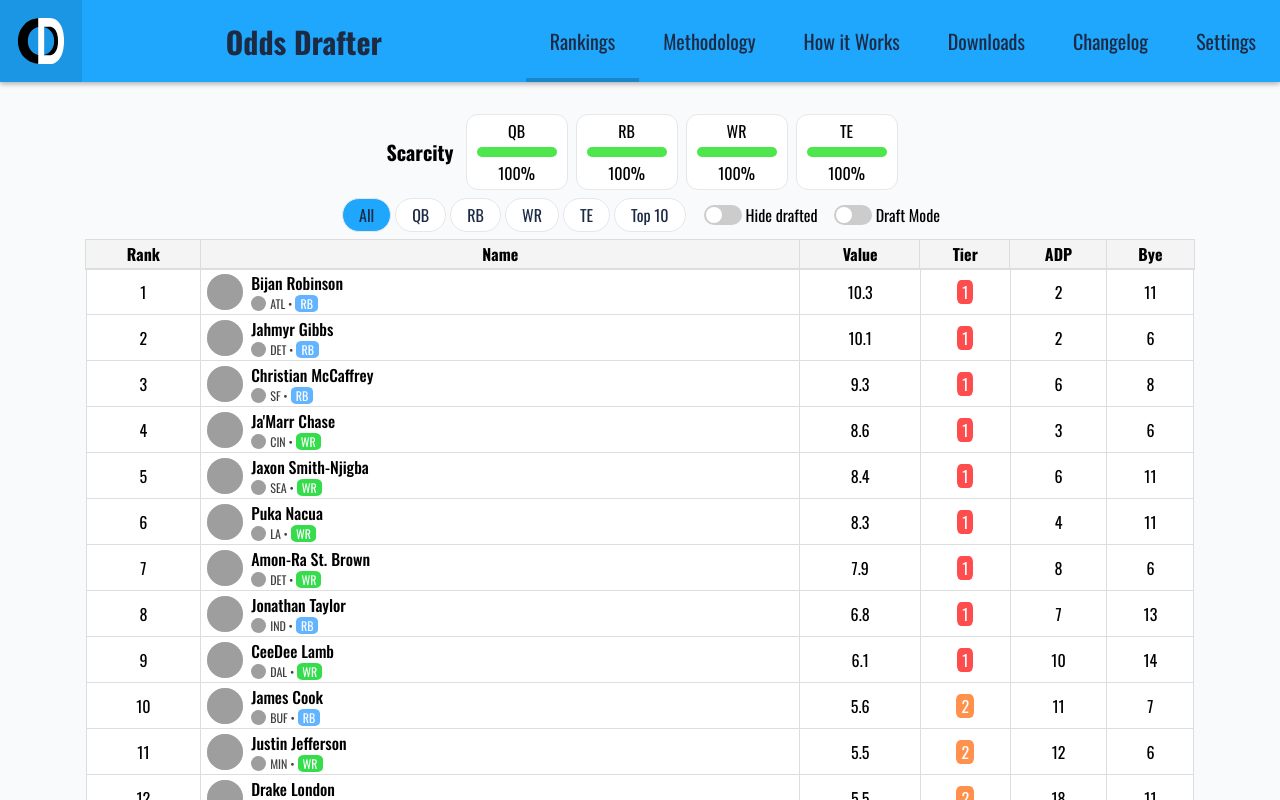
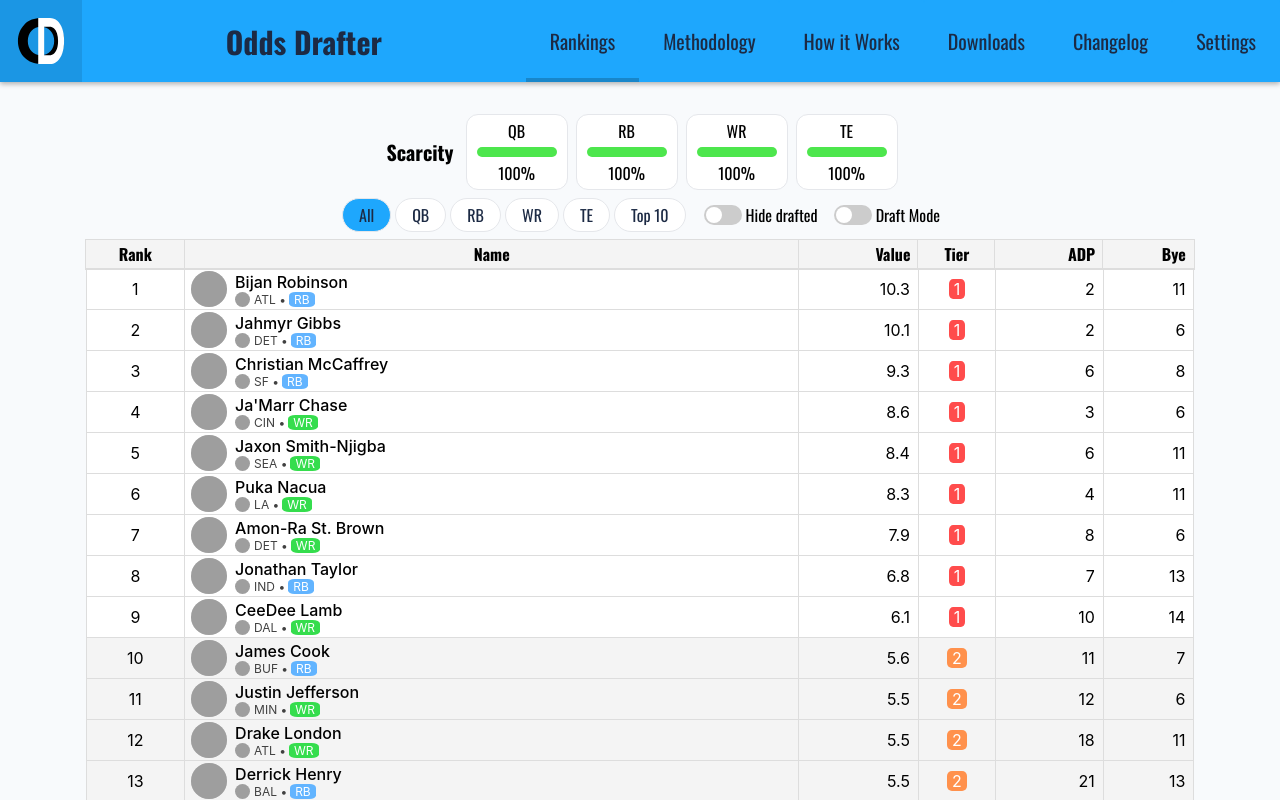
Before and after one commit to Vinlanzito/odds-drafter-2.0, a React (Vite) app: page / in a window 1280 px wide. Both pictures are taken after a click on the button "View Rankings". Shown: the top 800 px of the page. Built offline with nearby package versions, Linux system fonts and the light colour scheme; grey boxes are pictures that could not be loaded.

Commit message:
Updated paragraph and table data font

```diff
--- a/src/Home.jsx
+++ b/src/Home.jsx
@@ -7,7 +7,7 @@ function HomeBody({setCurrentBody}) {
     <div>
       <div id="hero">
         <h1>Odds Drafter</h1>
-        <p>Fantasy football rankings powered by sportsbook expectations and statistical modeling</p>
+        <p className='body-paragraph'>Fantasy football rankings powered by sportsbook expectations and statistical modeling</p>
         <div id="hero-buttons">
           <button className="home-button" onClick={() => setCurrentBody("rankings")}>View Rankings</button>
           <button className="home-button" onClick={() => setCurrentBody("methodology")}>Learn Methodology</button>
@@ -16,20 +16,20 @@ function HomeBody({setCurrentBody}) {
       <div className="feature-cards">
         <div className='feature-card'>
           <h3>Rankings</h3>
-          <p>Features a dynamic rankings table with all the information you need to make the best picks during your draft</p>
+          <p className='body-paragraph'>Features a dynamic rankings table with all the information you need to make the best picks during your draft</p>
         </div>
         <div className='feature-card'>
           <h3>Methodology</h3>
-          <p>Explains the process behind using sportsbook betting lines, creating projections, and ranking players</p>
+          <p className='body-paragraph'>Explains the process behind using sportsbook betting lines, creating projections, and ranking players</p>
         </div>
         <div className='feature-card'>
           <h3>Download Sheets</h3>
-          <p>Allows you to download the ranking as an Excel file and see the all the data that goes into the rankings</p>
+          <p className='body-paragraph'>Allows you to download the ranking as an Excel file and see the all the data that goes into the rankings</p>
         </div>
       </div>
       <div className='why-card'>
         <h2>Why Odds Drafter?</h2>
-        <p>Our projections are created using betting lines from over 50 sportsbooks. The projections are updated daily, ensuring that the data is as accurate and up to date as possible.
+        <p className='body-paragraph'>Our projections are created using betting lines from over 50 sportsbooks. The projections are updated daily, ensuring that the data is as accurate and up to date as possible.
         Our rankings use value-based drafting to help users compare players across different positions. We also feature live scarcity percentages that tell how much value remains at each position.
         This powerful tool prevents users from missing out on valuable players at each position and helps create a balanced roster.</p>
       </div>
--- a/src/HowToUse.jsx
+++ b/src/HowToUse.jsx
@@ -8,25 +8,25 @@ function HowToUseBody() {
       <div className="how-level">
         <div className='how-card'>
           <h3>Overview</h3>
-          <p>To use the rankings as an interactive draft tool, you can mark players as drafted by clicking on them. You can filter by position and use all the available metrics to guide your decision when it is time for you to draft a player.</p>
+          <p className='body-paragraph'>To use the rankings as an interactive draft tool, you can mark players as drafted by clicking on them. You can filter by position and use all the available metrics to guide your decision when it is time for you to draft a player.</p>
         </div>
         <div className='how-card'>
           <h3>Value</h3>
-          <p>This is the most important metric. It tells you how many more points per game this player will score than the replacment level player (see methodology). The ultimate goal is to maximize your team's value but its important to consider the other metrics when drafting so you can plan for future picks.</p>
+          <p className='body-paragraph'>This is the most important metric. It tells you how many more points per game this player will score than the replacment level player (see methodology). The ultimate goal is to maximize your team's value but its important to consider the other metrics when drafting so you can plan for future picks.</p>
         </div>
       </div>
       <div className="how-level">
         <div className='how-card2'>
           <h3>Scarcity</h3>
-          <p>This is another important number to consider. Scarcity tells the percent of value remaining at each position. You want to prioritize scarcer positions so that you don't miss out on value in your later picks or end up with an unbalanced roster.</p>
+          <p className='body-paragraph'>This is another important number to consider. Scarcity tells the percent of value remaining at each position. You want to prioritize scarcer positions so that you don't miss out on value in your later picks or end up with an unbalanced roster.</p>
         </div>
         <div className='how-card2'>
           <h3>ADP</h3>
-          <p>ADP stands for average draft position and tells when a player is typically drafted. All else being equal, you want to draft players with a higher ADP to avoid reaching for players.</p>
+          <p className='body-paragraph'>ADP stands for average draft position and tells when a player is typically drafted. All else being equal, you want to draft players with a higher ADP to avoid reaching for players.</p>
         </div>
         <div className='how-card2'>
           <h3>Tier</h3>
-          <p>Players are grouped into tiers based on their value. It can be helpful to limit options to players in the top tier but it isn't necessary, especially if a player in a lower tier has a similar value.</p>
+          <p className='body-paragraph'>Players are grouped into tiers based on their value. It can be helpful to limit options to players in the top tier but it isn't necessary, especially if a player in a lower tier has a similar value.</p>
         </div>
       </div>
     </div>
--- a/src/Methodology.jsx
+++ b/src/Methodology.jsx
@@ -18,24 +18,24 @@ function MethodologyBody() {
         <div className='step-card'>
           <h2>Step 1</h2>
           <h4><FontAwesomeIcon icon="fa-solid fa-chart-simple" className='icons' /> Sportsbooks</h4>
-          <p>We get thousands of betting lines across the market and assign each of them to their respective players. Then, for each player, we take the consensus betting line and use that as the projection.</p>
+          <p className='body-paragraph'>We get thousands of betting lines across the market and assign each of them to their respective players. Then, for each player, we take the consensus betting line and use that as the projection.</p>
         </div>
         <div className='step-card'>
           <h2>Step 2</h2>
           <h4><FontAwesomeIcon icon="fa-solid fa-hexagon-nodes" className='icons' /> Statistical models</h4>
-          <p>While we get the most important information from sportsbooks, we are still left with gaps in our projections. We fill these gaps using historical stats along with the projections from step 1 to accurately predict stats not accounted for by the sportsbooks.</p>
+          <p className='body-paragraph'>While we get the most important information from sportsbooks, we are still left with gaps in our projections. We fill these gaps using historical stats along with the projections from step 1 to accurately predict stats not accounted for by the sportsbooks.</p>
         </div>
       </div>
       <div className="step-level">
         <div className='step-card'>
           <h2>Step 3</h2>
           <h4><FontAwesomeIcon icon="fa-solid fa-chart-line" className='icons' /> Player Projections</h4>
-          <p>Now that we have all of the projected stat lines we need, we calculate projected fantasy scores for each player. By default, this is calculated using normal PPR scoring but this can be cutsomized to your league in the settings.</p>
+          <p className='body-paragraph'>Now that we have all of the projected stat lines we need, we calculate projected fantasy scores for each player. By default, this is calculated using normal PPR scoring but this can be cutsomized to your league in the settings.</p>
         </div>
         <div className='step-card'>
           <h2>Step 4</h2>
           <h4><FontAwesomeIcon icon="fa-solid fa-ranking-star" className='icons' /> Rankings</h4>
-          <p>Players are then ranked according to a value system where value is the expected amount of points per game that the player will outscore the replacement level player. For example, if the replacement level is 12, a player with a value of 3 is projected to score 3 more points per game than the 12th ranked player. Default replacment levels are based on a normal 12 man league but these can also be cutomized in settings.</p>
+          <p className='body-paragraph'>Players are then ranked according to a value system where value is the expected amount of points per game that the player will outscore the replacement level player. For example, if the replacement level is 12, a player with a value of 3 is projected to score 3 more points per game than the 12th ranked player. Default replacment levels are based on a normal 12 man league but these can also be cutomized in settings.</p>
         </div>
       </div>
     </div>
--- a/src/Rankings.css
+++ b/src/Rankings.css
@@ -31,7 +31,7 @@
     background-color: #D2EDFF;
 }
 
-.even-tier {
+.rankings-table .even-tier {
     background-color: #f4f4f4;
 }
 
@@ -109,15 +109,11 @@
     background-color: #D2EDFF;
 }
 
-.drafted {
+.rankings-table .drafted {
   background-color: #007462;
 }
-.drafted:hover {
+.rankings-table .drafted:hover {
   background-color: #007462;
-}
-
-.drafted button {
-    left: -74px;
 }
 
 .switch {
@@ -189,6 +185,7 @@ input:checked + .slider:before {
 }
 
 #scarcity-label {
+    font-family: 'Oswald', 'Arial';
     padding: 0px 8px;
     font-size: 20px;
     font-weight: bold;
@@ -207,6 +204,7 @@ input:checked + .slider:before {
 }
 
 .scarcity-position {
+    font-family: 'Oswald', 'Arial';
     margin: 0;
     padding: 4px 0;
 }
@@ -346,9 +344,9 @@ input:checked + .slider:before {
     padding: 0 5px;
 }
 
-.right-align {
+.rankings-table .right-align {
     text-align: right;
-    padding-right: 4px;
+    padding-right: 8px;
 }
 
 #overlay {
--- a/src/Rankings.jsx
+++ b/src/Rankings.jsx
@@ -406,10 +406,10 @@ function RankingsTable({allPlayers, setAllPlayers, currentPlayers, setCurrentPla
             <tr>
                 <th>Rank</th>
                 <th>Name</th>
-                <th onClick={()=>setCurrentPlayers(sortByValue([...currentPlayers]))} className="sortable-header">Value</th>
+                <th onClick={()=>setCurrentPlayers(sortByValue([...currentPlayers]))} className="sortable-header right-align">Value</th>
                 <th>Tier</th>
-                <th onClick={()=>setCurrentPlayers(sortByADP([...currentPlayers]))} className="sortable-header">ADP</th>
-                <th>Bye</th>
+                <th onClick={()=>setCurrentPlayers(sortByADP([...currentPlayers]))} className="sortable-header right-align">ADP</th>
+                <th className="right-align">Bye</th>
             </tr>
         </thead>
         <tbody>
--- a/src/index.css
+++ b/src/index.css
@@ -7,3 +7,7 @@ body {
 .hide {
     display: none;
 }
+
+td, .body-paragraph {
+   font-family: 'Inter', 'Arial';
+}
```
